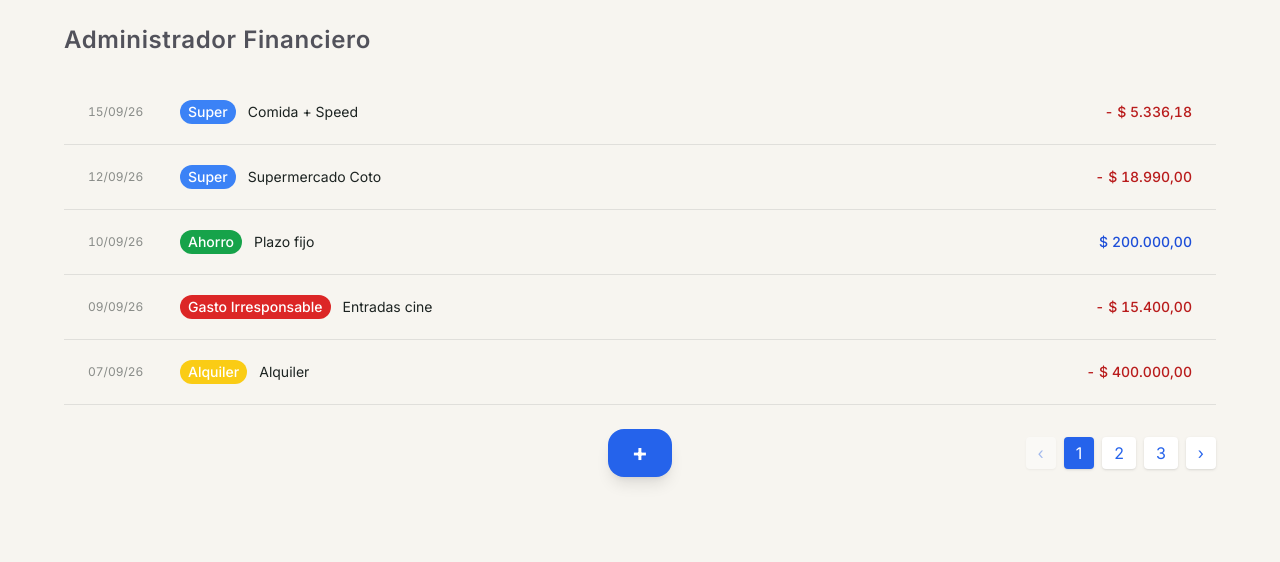
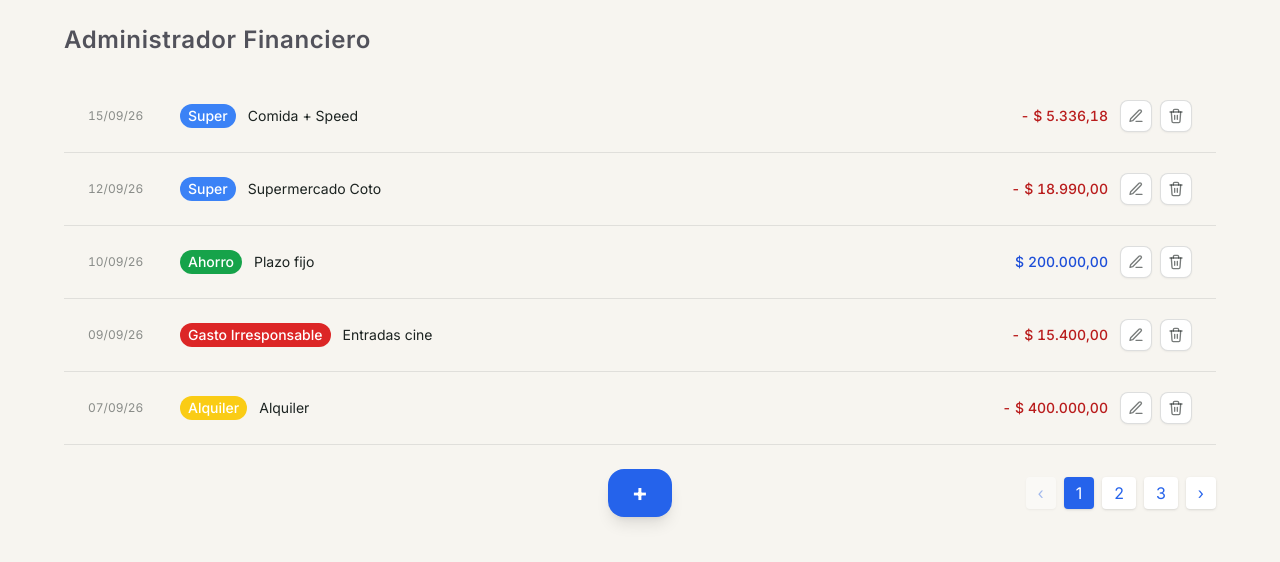
Before and after one commit to Jeremias-Schreiner/Administrador-Financiero, a React (Vite) app in the folder frontend/: page / in a window 1280 px wide. Shown: the top 562 px of the page. Built offline with nearby package versions, Linux system fonts and the light colour scheme.

Commit message:
Feat: agregar edición y eliminación de movimientos + Fixes de creacion de movimientos + favicon

```diff
--- a/frontend/src/App.jsx
+++ b/frontend/src/App.jsx
@@ -10,9 +10,10 @@ import Modal from './Estructuras/Modal'
 
 import Movimiento from './Componentes/Movimiento'
 import FormularioMovimiento from './Componentes/FormularioMovimiento'
+import ConfirmarEliminacion from './Componentes/ConfirmarEliminacion'
 
 import { obtenerMovimientos } from './Servicios/movimientos'
-import { obtenerEtiquetas } from './Servicios/etiquetas'
+import { obtenerEtiquetas, obtenerEtiquetasActivas } from './Servicios/etiquetas'
 
 
 const TITULO = "Administrador Financiero"
@@ -24,32 +25,52 @@ function App() {
   const [cargado, setCargado] = useState(true) // empieza en cargado porque la pag reenderiza, esta logica es para cuando esta cargando una pag nueva
   const [error, setError] = useState(null)
   const [etiquetas, setEtiquetas] = useState([])
+  const [etiquetasActivas, setEtiquetasActivas] = useState([])
   const [modalActivo, setModalActivo] = useState(false)
+  const [movimientoEditando, setMovimientoEditando] = useState(null) //null porque no hay movimientos editandose por defecto
+  const [movimientoEliminando, setMovimientoEliminando] = useState(null)// idem al anterior
 
-  useEffect(() => {
-    let cancelado = false
+  function abrirCreacion() {
+    setMovimientoEditando(null)
+    setMovimientoEliminando(null)
+    setModalActivo(true)
+  }
 
-    async function cargarEtiquetas() {
-      try {
-        const etique = await obtenerEtiquetas()
-        if (!cancelado)
-          setEtiquetas(etique)
+  function abrirEdicion(mov) {
+    setMovimientoEditando(mov)
+    setMovimientoEliminando(null)
+    setModalActivo(true)
   }
-      catch (error) {
-        if (!cancelado) setError(error)
+
+  function abrirEliminacion(mov) {
+    setMovimientoEditando(null)
+    setMovimientoEliminando(mov)
+    setModalActivo(true)
   }
+
+  function cerrarModal() {
+    setMovimientoEditando(null)
+    setMovimientoEliminando(null)
+    setModalActivo(false)
   }
-    cargarEtiquetas()
-    return () => { cancelado = true }
-  }, [])
 
-  async function manejarMovimientoCreado() {
-    setModalActivo(false)
+  //modificado para ser reutilizado al editar y al crear
+  async function recargarLista() {
     if (pagina === 1) {
-      await cargarPaginas(() => false)   // ya estás en 1, nadie va a recargarte solo, hacelo vos
+      await cargarPaginas(() => false)   // Hago esto para que recargue la pag
     } else {
       setPagina(1)                       // esto sí dispara el useEffect solo
     }
+  }
+
+  async function manejarGuardado() {
+    cerrarModal()
+    await recargarLista()
+  }
+
+  async function manejarEliminacion() {
+    cerrarModal()
+    await recargarLista()
   }
 
   async function cargarPaginas(chequearCancelado) {
@@ -77,6 +98,35 @@ function App() {
     }
   }
 
+  useEffect(() => {
+    let cancelado = false
+
+    async function cargarEtiquetas() {
+      try {
+        const etique = await obtenerEtiquetas()
+        if (!cancelado)
+          setEtiquetas(etique)
+      }
+      catch (error) {
+        if (!cancelado) setError(error)
+      }
+    }
+
+    async function cargarEtiquetasActivas() {
+      try {
+        const etique = await obtenerEtiquetasActivas()
+        if (!cancelado)
+          setEtiquetasActivas(etique)
+      }
+      catch (error) {
+        if (!cancelado) setError(error)
+      }
+    }
+
+    cargarEtiquetas()
+    cargarEtiquetasActivas()
+    return () => { cancelado = true }
+  }, [])
 
   useEffect(() => {
     let cancelado = false
@@ -99,53 +149,52 @@ function App() {
 
   const { movimientos, paginasCant } = paginasData
 
-  // estado vacío: cargó bien pero no hay nada
-  if (paginasCant === 0) {
+  // el uso del map vuelve esto mas rapido, deja de ser un O(nxm)
+  const etiquetasMap = new Map(etiquetas.map((etique) => { return [etique.id, etique] }))
+
   return (
     <Layout titulo={TITULO}>
+      {paginasCant === 0 ? (
         <p>Todavía no hay movimientos. Apretá el botón + para cargar el primero.</p>
-        <Modal abierto={modalActivo} alCerrar={() => setModalActivo(false)}>
-          <FormularioMovimiento etiquetas={etiquetas} alGuardar={manejarMovimientoCreado} />
-        </Modal>
-        <BarraAcciones
-          pagina={pagina}
-          paginasCant={0}
-          setPagina={setPagina}
-          alAgregar={() => setModalActivo(true)}
-        />
-      </Layout>
-    )
-  }
-
-
-  // el uso del map vuelve esto mas rapido, deja de ser un O(nxm)
-  const etiquetasMap = new Map(etiquetas.map((etique) => { return [etique.id, etique] }))
-  return (
-    <Layout titulo={TITULO}>
+      ) : (
         <ul className={cargado ? 'opacity-50' : ''}>
           {movimientos.map((movimiento) => {
             const etiqueta = etiquetasMap.get(movimiento.etiquetaId)
             return (
-            <Movimiento key={movimiento.id} movimiento={movimiento} etiqueta={etiqueta} />
+              <Movimiento key={movimiento.id} movimiento={movimiento} etiqueta={etiqueta} alEditar={abrirEdicion} alEliminar={abrirEliminacion} />
             )
           })}
         </ul>
+      )}
+
       <Modal
+        titulo={
+          movimientoEliminando ? "Eliminar Movimiento"
+            : movimientoEditando ? "Editar Movimiento"
+              : "Crear Movimiento"
+        }
         abierto={modalActivo}
-        alCerrar={() => { setModalActivo(false) }}
+        alCerrar={cerrarModal}
       >
+        {movimientoEliminando ? (
+          <ConfirmarEliminacion
+            movimiento={movimientoEliminando}
+            alConfirmar={manejarEliminacion} />
+        ) : (
           <FormularioMovimiento
-          etiquetas={etiquetas}
-          alGuardar={manejarMovimientoCreado}
+            etiquetas={etiquetasActivas}
+            movimientoEditando={movimientoEditando}
+            alGuardar={manejarGuardado}
           />
+        )}
+
       </Modal>
+
       <BarraAcciones
         pagina={pagina}
         paginasCant={paginasCant}
         setPagina={setPagina}
-        alAgregar={() => {
-          setModalActivo(true)
-        }}
+        alAgregar={abrirCreacion}
       />
     </Layout>
   )
--- /dev/null
+++ b/frontend/src/Componentes/AccionesMovimiento.jsx
@@ -0,0 +1,43 @@
+function AccionesMovimiento({ movimiento, alEditar, alEliminar }) {
+  const claseBoton =
+    "flex h-8 w-8 shrink-0 items-center justify-center rounded-lg border border-ink/15 " +
+    "bg-white text-ink/60 shadow-sm transition-colors " +
+    "hover:border-blue-600 hover:text-blue-600"
+
+  return (
+
+    <div className="flex shrink-0 items-center gap-2" onClick={(evento) => evento.stopPropagation()}>
+      <button
+        type="button"
+        title="Editar"
+        aria-label={`Editar movimiento ${movimiento.descripcion}`}
+        className={claseBoton}
+        onClick={() => alEditar?.(movimiento)}
+      >
+        {/* boton editar */}
+        <svg className="h-4 w-4" viewBox="0 0 24 24" fill="none" stroke="currentColor" strokeWidth="2">
+          <path d="M12 20h9" strokeLinecap="round" strokeLinejoin="round" />
+          <path d="M16.5 3.5a2.12 2.12 0 0 1 3 3L7 19l-4 1 1-4 12.5-12.5z" strokeLinecap="round" strokeLinejoin="round" />
+        </svg>
+      </button>
+
+      <button
+        type="button"
+        title="Eliminar"
+        aria-label={`Eliminar movimiento ${movimiento.descripcion}`}
+        className={`${claseBoton} hover:border-red-600 hover:text-red-600`}
+        onClick={() => alEliminar?.(movimiento)}
+      >
+        {/* boton tacho */}
+        <svg className="h-4 w-4" viewBox="0 0 24 24" fill="none" stroke="currentColor" strokeWidth="2">
+          <path d="M3 6h18" strokeLinecap="round" strokeLinejoin="round" />
+          <path d="M8 6V4a2 2 0 0 1 2-2h4a2 2 0 0 1 2 2v2" strokeLinecap="round" strokeLinejoin="round" />
+          <path d="M19 6l-1 14a2 2 0 0 1-2 2H8a2 2 0 0 1-2-2L5 6" strokeLinecap="round" strokeLinejoin="round" />
+          <path d="M10 11v6M14 11v6" strokeLinecap="round" strokeLinejoin="round" />
+        </svg>
+      </button>
+    </div>
+  )
+}
+
+export default AccionesMovimiento
--- /dev/null
+++ b/frontend/src/Componentes/ConfirmarEliminacion.jsx
@@ -0,0 +1,54 @@
+import { useState } from "react"
+import { eliminarMovimiento } from "../Servicios/movimientos"
+
+function ConfirmarEliminacion({ movimiento, alConfirmar }) {
+  const [eliminando, setEliminando] = useState(false)
+
+  const claseBotonBase =
+    "w-full rounded-lg px-4 py-2 text-sm font-medium transition-colors sm:w-auto"
+
+  return (
+    <div className="flex flex-col gap-4">
+      <div className="space-y-2 text-sm text-ink/70">
+        <p>
+          ¿Seguro que querés eliminar{" "}
+          <strong className="text-ink">"{movimiento.descripcion}"</strong>?
+        </p>
+        <p className="text-ink/50">
+          {movimiento.tipo} de {movimiento.monto.toLocaleString("es-AR", {
+            style: "currency",
+            currency: "ARS",
+          })} · {movimiento.fecha}
+        </p>
+        <p>Esta acción no se puede deshacer.</p>
+      </div>
+
+      {/* flex-col en mobile (Cancelar arriba, rojo abajo), fila en desktop */}
+      <div className="flex flex-col gap-2 sm:flex-row sm:justify-end">
+        <button
+          type="button"
+          autoFocus
+          onClick={alConfirmar}
+          className={`${claseBotonBase} border border-ink/15 bg-white text-ink/70 shadow-sm hover:bg-ink/5`}
+        >
+          Cancelar
+        </button>
+
+        <button
+          type="button"
+          disabled={eliminando}
+          onClick={async () => {
+            setEliminando(true)
+            await eliminarMovimiento(movimiento.id)
+            alConfirmar()
+          }}
+          className={`${claseBotonBase} bg-red-600 text-white shadow-sm hover:bg-red-700 disabled:opacity-60`}
+        >
+          {eliminando ? "Eliminando..." : "Eliminar"}
+        </button>
+      </div>
+    </div>
+  )
+}
+
+export default ConfirmarEliminacion
--- a/frontend/src/Componentes/FormularioMovimiento.jsx
+++ b/frontend/src/Componentes/FormularioMovimiento.jsx
@@ -1,39 +1,51 @@
+// El uso de TIPOs_MOVIMIENTO ESTA MAL EN SI
+// porque es una estructura local en lugar de consumir una api
 import { TIPOS_MOVIMIENTO } from "../Constantes/estilos"
 import { useState } from "react"
 
-import { crearMovimiento } from "../Servicios/movimientos"
+import { crearMovimiento, editarMovimiento } from "../Servicios/movimientos"
 
-function FormularioMovimiento({ etiquetas, alGuardar }) {
+function FormularioMovimiento({ etiquetas, alGuardar, movimientoEditando }) {
     const hoy = new Date()
     // que quilombo la fehca en js, quien fue el criminal que se le ocurrio que el primer
     // mes sea 0???? ENERO = 0??????????
     const fechaHoy = `${hoy.getFullYear()}-${String(hoy.getMonth() + 1).padStart(2, "0")}-${String(hoy.getDate()).padStart(2, "0")}`
 
+    // Si bien es mov nuevo representa tanto el nuevo como
+    // el editado en caso de existir
     const [movimientoNuevo, setMovimientoNuevo] = useState({
-        tipo: "",
-        monto: "",
-        descripcion: "",
-        fecha: fechaHoy,
-        etiquetaId: ""
+        tipo: movimientoEditando?.tipo ?? "",
+        monto: movimientoEditando != null ? String(movimientoEditando.monto) : "", descripcion: movimientoEditando?.descripcion ?? "",
+        fecha: movimientoEditando?.fecha ?? fechaHoy,
+        etiquetaId: movimientoEditando?.etiquetaId != null ? String(movimientoEditando.etiquetaId) : ""
     })
+    const [movimientoEnviado, setMovimientoEnviado] = useState(false)
 
     const claseCampo =
         "w-full rounded-lg border border-ink/15 bg-white px-3 py-1 text-sm text-ink shadow-sm focus:border-blue-600 focus:outline-none focus:ring-2 focus:ring-blue-600/30 [appearance:textfield] [&::-webkit-inner-spin-button]:appearance-none [&::-webkit-outer-spin-button]:appearance-none"
     const claseLabel = "mb-1 block text-sm font-medium text-ink/70"
 
+
+
     return (
         <form className="flex flex-col gap-4"
             onSubmit={async (event) => {
                 event.preventDefault()
+                const datos = {
+                    ...movimientoNuevo,
+                    monto: Number(String(movimientoNuevo.monto).replace(",", ".")),
+                    etiquetaId: Number(movimientoNuevo.etiquetaId)
+                }
+                if (movimientoEnviado) return
                 try {
-                    await crearMovimiento({
-                        ...movimientoNuevo,
-                        monto: Number(movimientoNuevo.monto),
-                        etiquetaId: Number(movimientoNuevo.etiquetaId)
-                    })
+                    setMovimientoEnviado(true)
+                    if (movimientoEditando) await editarMovimiento(movimientoEditando.id, datos)
+                    else await crearMovimiento(datos)
                     alGuardar()
                 } catch (error) {
                     console.error(error) // por ahora, más adelante mostramos algo en el form
+                } finally {
+                    setMovimientoEnviado(false)
                 }
             }}>
             <div>
@@ -55,10 +67,9 @@ function FormularioMovimiento({ etiquetas, alGuardar }) {
                     className={claseCampo}
                     value={movimientoNuevo.monto}
                     onChange={(event) => {
-                        const valor = event.target.value
                         setMovimientoNuevo((MovimientoActual) => ({
                             ...MovimientoActual,
-                            monto: valor === "" ? "" : Number(valor)
+                            monto: event.target.value
                         }))
                     }} />
             </div>
@@ -75,7 +86,7 @@ function FormularioMovimiento({ etiquetas, alGuardar }) {
 
             <div>
                 <label htmlFor="Fecha" className={claseLabel}>Fecha del Movimiento</label>
-                <input type="date" id="Fecha" name="Fecha"
+                <input type="date" id="Fecha" name="Fecha" required
                     className={claseCampo}
                     value={movimientoNuevo.fecha}
                     onChange={(event) => {
@@ -96,9 +107,9 @@ function FormularioMovimiento({ etiquetas, alGuardar }) {
             </div>
 
             <div className="flex justify-end pt-2">
-                <button type="submit"
+                <button type="submit" id="Submit-Button" disabled={movimientoEnviado}
                     className="rounded-xl bg-blue-600 px-5 py-2 text-sm font-semibold text-white shadow-lg transition hover:bg-blue-700 active:scale-95 focus-visible:outline focus-visible:outline-2 focus-visible:outline-offset-2 focus-visible:outline-blue-600">
-                    Crear
+                    {movimientoEnviado ? "Guardando..." : movimientoEditando ? "Guardar cambios" : "Crear"}
                 </button>
             </div>
         </form>
--- a/frontend/src/Componentes/Movimiento.jsx
+++ b/frontend/src/Componentes/Movimiento.jsx
@@ -1,9 +1,10 @@
 import { useState } from 'react'
 import Etiqueta from './Etiqueta'
+import AccionesMovimiento from './AccionesMovimiento'
 import { formatearFecha } from '../Utils/fechas'
 import { TIPOS_MOVIMIENTO } from '../Constantes/estilos'
 
-function Movimiento({ movimiento, etiqueta }) {
+function Movimiento({ movimiento, etiqueta, alEditar, alEliminar }) {
   const [expandido, setExpandido] = useState(false)
 
   const estilo = TIPOS_MOVIMIENTO[movimiento.tipo] ?? { signo: '', claseTexto: 'text-ink' }
@@ -14,24 +15,33 @@ function Movimiento({ movimiento, etiqueta }) {
 
   return (
     <li className="border-b border-ink/10 px-6 py-2 cursor-pointer">
-      {/* --- Version desktop: fila completa, siempre visible a partir de "lg" --- */}
-      <div className="hidden lg:flex items-center gap-3 py-3  hover:bg-ink/5 transition-colors">
+      {/* --- Version desktop --- */}
+      <div
+        className="hidden lg:flex items-center gap-3 py-3 hover:bg-ink/5 transition-colors"
+        onClick={() => alEditar(movimiento)}
+      >
         <span className="w-20 shrink-0 text-xs text-ink/50 tabular-nums">
           {formatearFecha(movimiento.fecha)}
         </span>
 
         {etiqueta && <Etiqueta nombre={etiqueta.nombre} color={etiqueta.color} />}
 
-        <span className="flex-1 truncate text-sm ">{movimiento.descripcion}</span>
+        <span className="flex-1 truncate text-sm">{movimiento.descripcion}</span>
 
-        <span className={`text-sm font-medium tabular-nums ${estilo.claseTexto}`}>
-          {estilo.signo !== "" ? estilo.signo + " ": estilo.signo}
+        <span className={`shrink-0 text-sm font-medium tabular-nums ${estilo.claseTexto}`}>
+          {estilo.signo !== "" ? estilo.signo + " " : estilo.signo}
           {montoFormateado}
         </span>
+
+        <AccionesMovimiento
+          movimiento={movimiento}
+          alEditar={alEditar}
+          alEliminar={alEliminar}
+        />
       </div>
       {/* --- Fin de version Desktop */}
 
-      {/* --- Version mobile/tablet: acordeon, solo por debajo de "lg" --- */}
+      {/* --- Version mobile/tablet --- */}
       <div className="lg:hidden text">
         <button
           type="button"
@@ -43,9 +53,8 @@ function Movimiento({ movimiento, etiqueta }) {
             {movimiento.descripcion}
           </span>
           <svg
-            className={`h-4 w-4 shrink-0 text-ink/40 transition-transform ${
-              expandido ? 'rotate-180' : ''
-            }`}
+            className={`h-4 w-4 shrink-0 text-ink/40 transition-transform ${expandido ? 'rotate-180' : ''
+              }`}
             viewBox="0 0 24 24"
             fill="none"
             stroke="currentColor"
@@ -65,8 +74,17 @@ function Movimiento({ movimiento, etiqueta }) {
               </div>
             )}
             <div className={`font-medium ${estilo.claseTexto}`}>
-              {estilo.signo !== "" ? estilo.signo + " ": estilo.signo}
+              {estilo.signo !== "" ? estilo.signo + " " : estilo.signo}
               {montoFormateado}
+            </div>
+
+            {/* Solo visible con el acordeon abierto: {expandido && (...)} lo garantiza */}
+            <div className="pt-2">
+              <AccionesMovimiento
+                movimiento={movimiento}
+                alEditar={alEditar}
+                alEliminar={alEliminar}
+              />
             </div>
           </div>
         )}
```
Also changed, not shown: frontend/index.html (+5 -2 lines), frontend/favicon.svg (added). Lines whose indentation alone changed are shown as unchanged.
